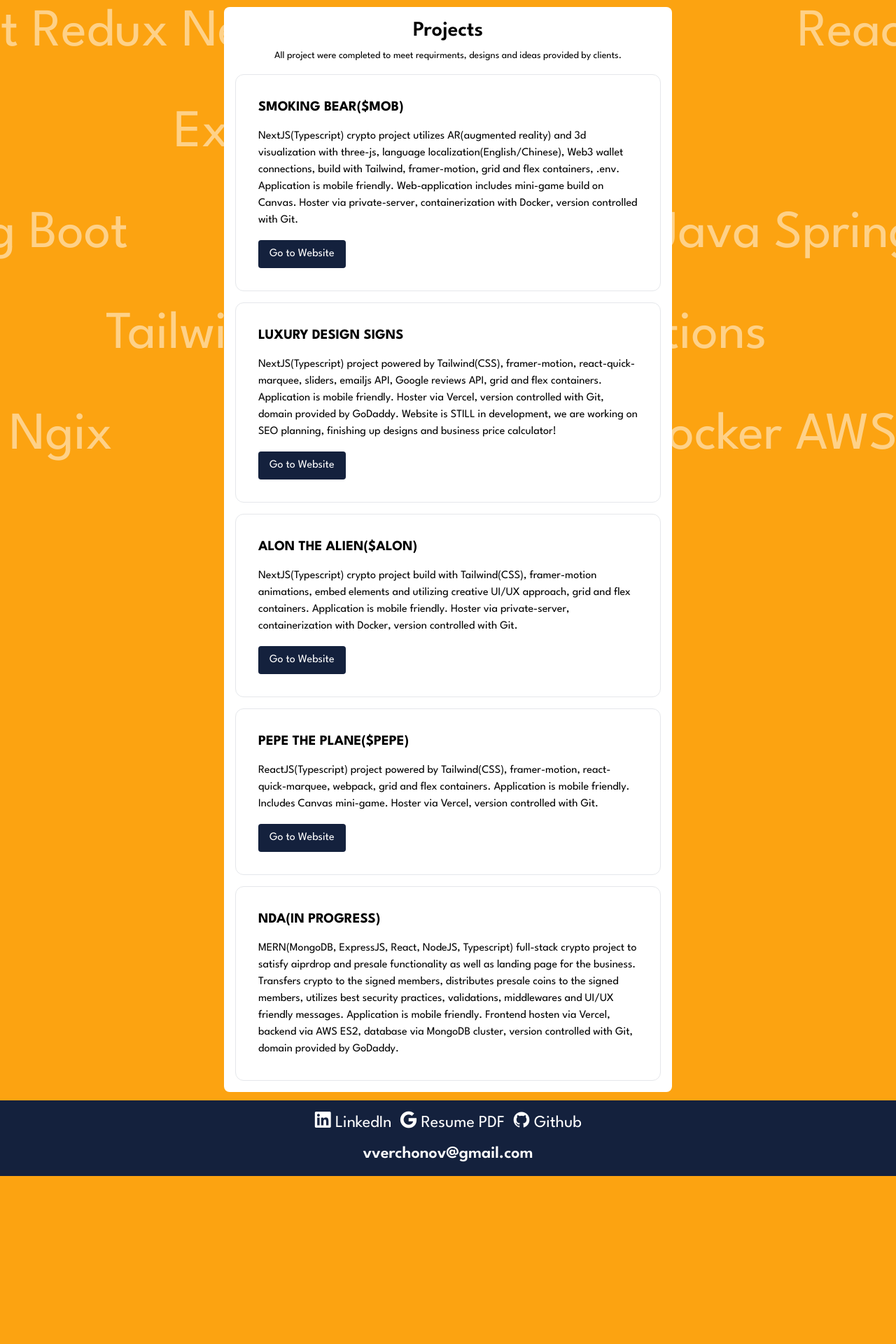
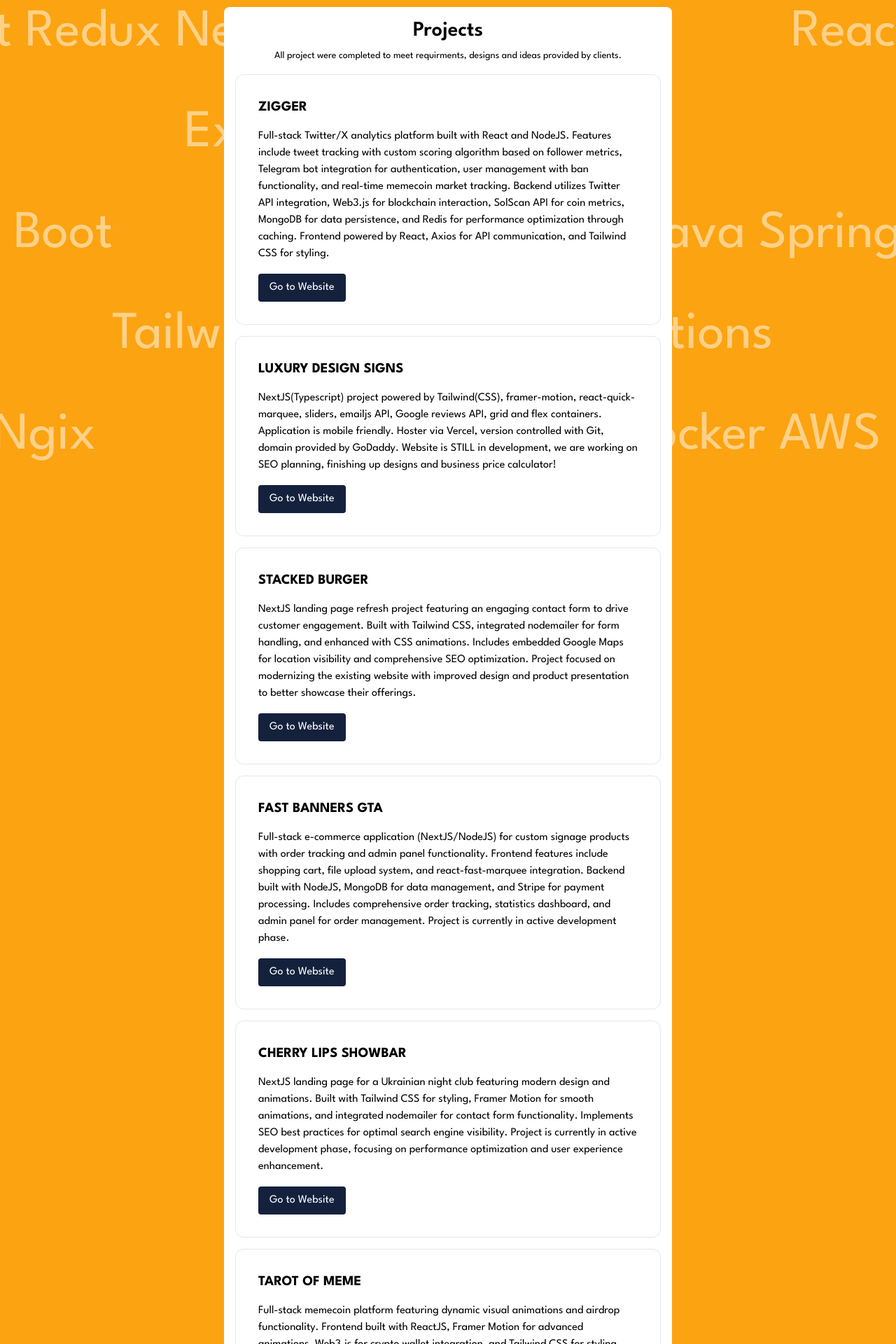
Before and after one commit to vverchonov/portfolio, a Next.js app: page /projects in a window 1280 px wide. Shown: the part 80-2000 px from the top of the page at 70% size. Before the commit the page ends 1760 px from the top, so only its background shows below. Built offline with nearby package versions, Linux system fonts and the light colour scheme.

Commit message:
new projects added(update)

```diff
--- a/app/projects/page.tsx
+++ b/app/projects/page.tsx
@@ -12,12 +12,12 @@ export default function ProjectsPage() {
       </p>
       <div className="flex-container">
         <Project
-          projectName={"SMOKING BEAR($MOB)"}
+          href={"https://www.zigger.io/"}
+          projectName={"ZIGGER"}
           img={"./test"}
           projectDescription={
-            "NextJS(Typescript) crypto project utilizes AR(augmented reality) and 3d visualization with three-js, language localization(English/Chinese), Web3 wallet connections, build with Tailwind, framer-motion, grid and flex containers, .env. Application is mobile friendly. Web-application includes mini-game build on Canvas. Hoster via private-server, containerization with Docker, version controlled with Git."
+            "Full-stack Twitter/X analytics platform built with React and NodeJS. Features include tweet tracking with custom scoring algorithm based on follower metrics, Telegram bot integration for authentication, user management with ban functionality, and real-time memecoin market tracking. Backend utilizes Twitter API integration, Web3.js for blockchain interaction, SolScan API for coin metrics, MongoDB for data persistence, and Redis for performance optimization through caching. Frontend powered by React, Axios for API communication, and Tailwind CSS for styling."
           }
-          href={"https://smobsolana.com/en"}
         />
         <Project
           href={"https://luxury-signs-demo.vercel.app/"}
@@ -25,6 +25,38 @@ export default function ProjectsPage() {
           img={"./test"}
           projectDescription={
             "NextJS(Typescript) project powered by Tailwind(CSS), framer-motion, react-quick-marquee, sliders, emailjs API, Google reviews API, grid and flex containers. Application is mobile friendly. Hoster via Vercel, version controlled with Git, domain provided by GoDaddy. Website is STILL in development, we are working on SEO planning, finishing up designs and business price calculator!"
+          }
+        />
+        <Project
+          href={"https://www.stackedburger.ca/"}
+          projectName={"STACKED BURGER"}
+          img={"./test"}
+          projectDescription={
+            "NextJS landing page refresh project featuring an engaging contact form to drive customer engagement. Built with Tailwind CSS, integrated nodemailer for form handling, and enhanced with CSS animations. Includes embedded Google Maps for location visibility and comprehensive SEO optimization. Project focused on modernizing the existing website with improved design and product presentation to better showcase their offerings."
+          }
+        />
+        <Project
+          href={"https://cheapbannersgta.vercel.app/"}
+          projectName={"FAST BANNERS GTA"}
+          img={"./test"}
+          projectDescription={
+            "Full-stack e-commerce application (NextJS/NodeJS) for custom signage products with order tracking and admin panel functionality. Frontend features include shopping cart, file upload system, and react-fast-marquee integration. Backend built with NodeJS, MongoDB for data management, and Stripe for payment processing. Includes comprehensive order tracking, statistics dashboard, and admin panel for order management. Project is currently in active development phase."
+          }
+        />
+        <Project
+          href={"https://s-club-landing.vercel.app/"}
+          projectName={"CHERRY LIPS SHOWBAR"}
+          img={"./test"}
+          projectDescription={
+            "NextJS landing page for a Ukrainian night club featuring modern design and animations. Built with Tailwind CSS for styling, Framer Motion for smooth animations, and integrated nodemailer for contact form functionality. Implements SEO best practices for optimal search engine visibility. Project is currently in active development phase, focusing on performance optimization and user experience enhancement."
+          }
+        />
+        <Project
+          href={"https://www.tarotofmeme.com/"}
+          projectName={"TAROT OF MEME"}
+          img={"./test"}
+          projectDescription={
+            "Full-stack memecoin platform featuring dynamic visual animations and airdrop functionality. Frontend built with ReactJS, Framer Motion for advanced animations, Web3.js for crypto wallet integration, and Tailwind CSS for styling. Backend implemented with NodeJS, Web3.js for blockchain interactions, and MongoDB for data persistence. Includes automated airdrop distribution system that handles token distribution to registered users. Project showcases creative UI/UX with engaging animations while maintaining robust cryptocurrency functionality."
           }
         />
         <Project
@@ -36,20 +68,28 @@ export default function ProjectsPage() {
           href={"https://alonthealien.com/"}
         />
         <Project
-          href={"https://www.pepeplane.com/"}
+          projectName={"SMOKING BEAR($MOB)"}
+          img={"./test"}
+          projectDescription={
+            "NextJS(Typescript) crypto project utilizes AR(augmented reality) and 3d visualization with three-js, language localization(English/Chinese), Web3 wallet connections, build with Tailwind, framer-motion, grid and flex containers, .env. Application is mobile friendly. Web-application includes mini-game build on Canvas. Hoster via private-server, containerization with Docker, version controlled with Git."
+          }
+          href={"https://smobsolana.com/en"}
+        />
+        <Project
           projectName={"PEPE THE PLANE($PEPE)"}
           img={"./test"}
           projectDescription={
             "ReactJS(Typescript) project powered by Tailwind(CSS), framer-motion, react-quick-marquee, webpack, grid and flex containers. Application is mobile friendly. Includes Canvas mini-game. Hoster via Vercel, version controlled with Git."
           }
+          href={"https://www.pepeplane.com/"}
         />
-        <Project
+        {/* <Project
           projectName={"NDA(IN PROGRESS)"}
           img={"./test"}
           projectDescription={
             "MERN(MongoDB, ExpressJS, React, NodeJS, Typescript) full-stack crypto project to satisfy aiprdrop and presale functionality as well as landing page for the business. Transfers crypto to the signed members, distributes presale coins to the signed members, utilizes best security practices, validations, middlewares and UI/UX friendly messages. Application is mobile friendly. Frontend hosten via Vercel, backend via AWS ES2, database via MongoDB cluster, version controlled with Git, domain provided by GoDaddy."
           }
-        />
+        /> */}
       </div>
     </PageHolder>
   );
```
